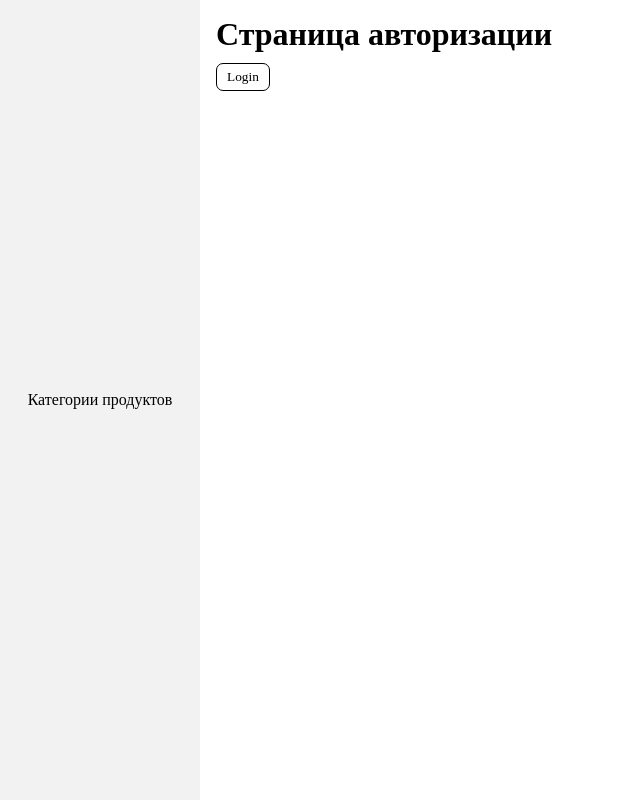
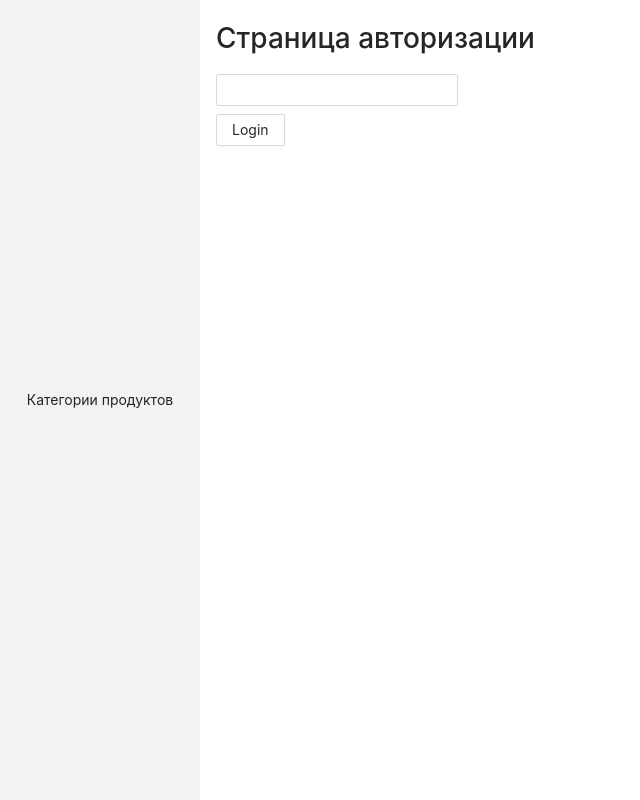
Before and after one commit to gregorykirillov/rostax-admin, a React (Create React App) app: page /login in a window 1280 px wide. Shown: the whole page, without its empty margins (0-640 px from the left). Built offline with nearby package versions, Linux system fonts and the light colour scheme.

Commit message:
Added authentication form

```diff
--- a/package.json
+++ b/package.json
@@ -12,6 +12,7 @@
   "dependencies": {
     "@ant-design/icons": "^4.7.0",
     "@craco/craco": "^6.3.0",
+    "antd": "^4.16.13",
     "classnames": "^2.3.1",
     "node-sass": "^6.0.1",
     "react": "^17.0.2",
--- a/src/index.jsx
+++ b/src/index.jsx
@@ -4,6 +4,7 @@ import {BrowserRouter} from 'react-router-dom';
 
 import App from './App';
 
+import 'antd/dist/antd.min.css';
 import './main.scss';
 
 ReactDom.render(
--- a/src/pages/LoginPage/index.jsx
+++ b/src/pages/LoginPage/index.jsx
@@ -1,24 +1,54 @@
-import React, {useContext, useEffect} from 'react';
+import React, {useContext, useEffect, useState} from 'react';
 import {AdminContext} from '@components';
 import {useHistory} from 'react-router-dom';
+import {Button, Input, Space} from 'antd';
+
 
 function index() {
     const {isAuthenticated, setAuthenticated} = useContext(AdminContext);
+
+    const [isLogging, setLogging] = useState(false);
+    const [password, setPassword] = useState('');
+
     const history = useHistory();
+
+    const handleLogin = () => {
+        setLogging(true);
+
+        setTimeout(() => {
+            setLogging(false);
+            password == '1'
+                ? (setAuthenticated(true))
+                : (alert('Wrong password'));
+        }, 700);
+    };
 
     useEffect(() => {
         isAuthenticated && history.push('/categories');
     }, [isAuthenticated]);
 
-    const handleClick = () => setAuthenticated(true);
 
     return (
-        <div>
-            <h1 style={{marginBottom: '10px'}}>Страница авторизации</h1>
-            <button
-                style={{border: '1px solid', padding: '5px 10px', borderRadius: '7px', cursor: 'pointer'}}
-                onClick={() => handleClick()}>Login</button>
-        </div>
+        <form
+            onSubmit={e => {
+                e.preventDefault();
+                handleLogin(e);
+            }}
+        >
+            <h1>Страница авторизации</h1>
+            <Space direction="vertical">
+                <Input
+                    disabled={isLogging}
+                    onChange={e => setPassword(e.target.value)}
+                />
+                <Button
+                    htmlType="submit"
+                    disabled={isLogging}
+                >
+                    Login
+                </Button>
+            </Space>
+        </form>
     );
 }
 
```
Also changed, not shown: 1 other file (tests, documents, lock files or other folders).
